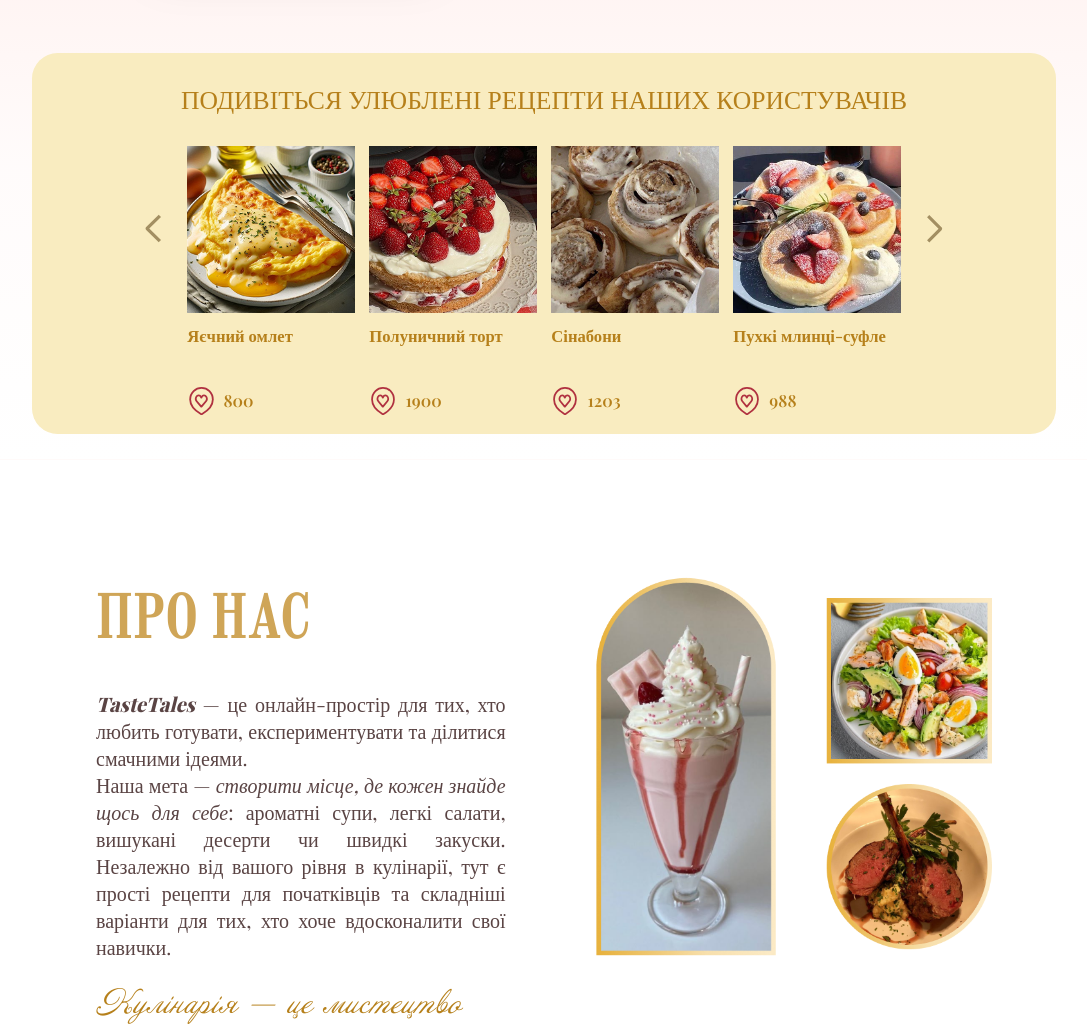
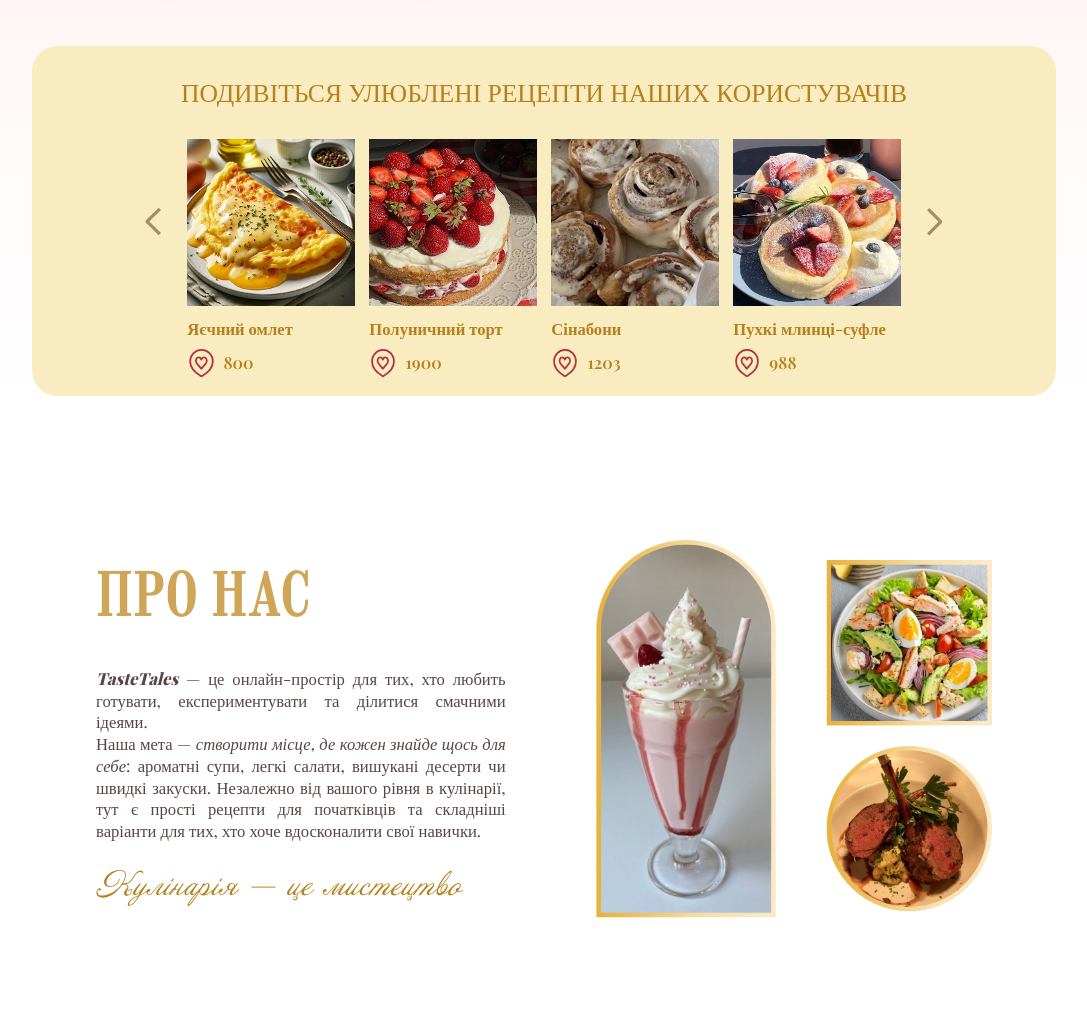
Before and after one commit to KatrinGratilova/TasteTales3, a website: page html/index.html in a window 1280 px wide. Shown: the part 620-1644 px from the top of the page, without its empty margins (96-1183 px from the left). Drawn offline with nearby package versions, Linux system fonts and the light colour scheme; a web font is replaced by a local one.

Commit message:
init commit

```diff
--- a/css/index.css
+++ b/css/index.css
@@ -155,7 +155,7 @@ main {
     display: flex; /* делаем карточку флекс-контейнером */
     flex-direction: column; /* размещаем элементы вертикально */
     justify-content: start; /* чтобы всё шло сверху */
-    min-height: 21vw;
+    min-height: 130px;
 }
 .like-icon{
     width: 2.2vw;
--- a/css/main.css
+++ b/css/main.css
@@ -16,7 +16,7 @@ body {
 main {
     display: flex;
     flex-direction: column;
-    padding: 20px 110px;
+    padding: 2vw 11vw;
 }
 .header {
     display: flex;
@@ -25,7 +25,7 @@ main {
 .logo-with-login {
     display: flex;
     align-items: center;
-    padding: 19px 110px;
+    padding: 1.2vw 7.2vw;
 }
 .logo {
     position: absolute;
@@ -72,9 +72,9 @@ nav {
 .regular-text {
     color: rgb(90, 68, 68);
     font-family: Playfair Display, serif;
-    font-size: 20px;
+    font-size: 1.3vw;
     font-weight: 400;
-    line-height: 27px;
+    line-height: 1.7vw;
 }
 .recipe-title {
     margin-top: 10px;
```
